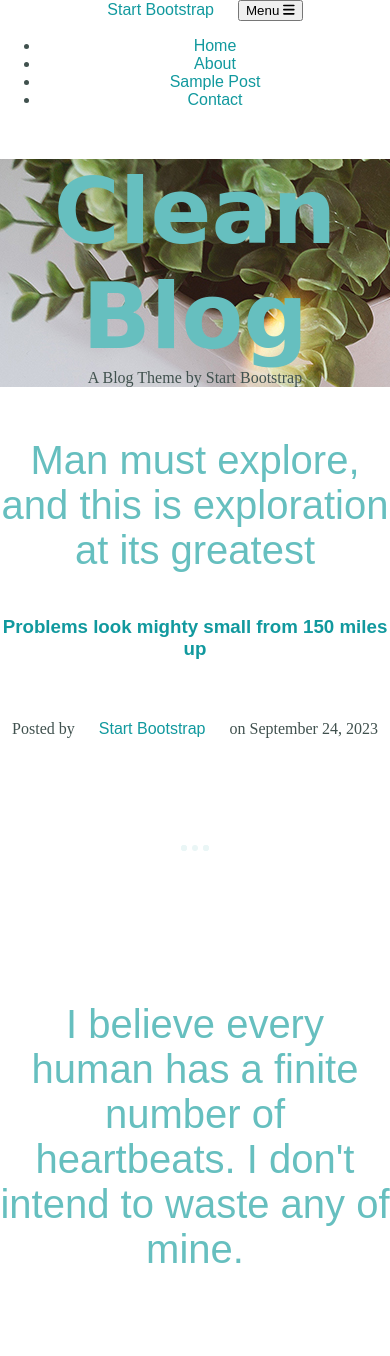
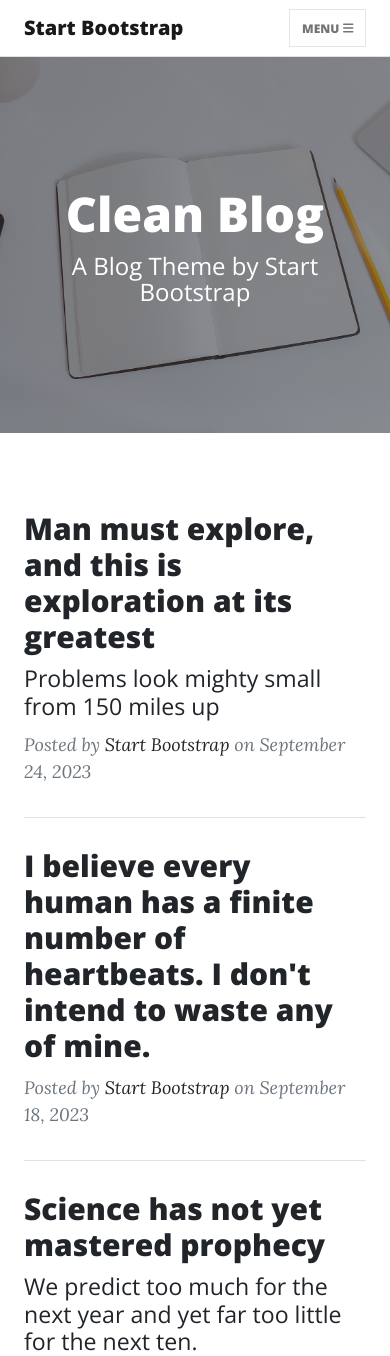
Before and after one commit to Sid72020123/Learn-Python---Udemy, a Flask app: page / in a window 390 px wide. Shown: the top 1356 px of the page. Run offline with Flask 3, Linux system fonts and the light colour scheme; some libraries are stand-ins or nearby versions.

Commit message:
Day 59: Splitting index.html using Jinja templates

```diff
--- a/src/Day 59/templates/header.html
+++ b/src/Day 59/templates/header.html
@@ -0,0 +1,55 @@
+<!doctype html>
+<html lang="en">
+    <head>
+        <meta charset="utf-8" />
+        <meta name="viewport" content="width=device-width, initial-scale=1, shrink-to-fit=no" />
+        <meta name="description" content="" />
+        <meta name="author" content="" />
+        <title>Clean Blog - Start Bootstrap Theme</title>
+        <link rel="icon" type="image/x-icon" href="assets/favicon.ico" />
+        <!-- Font Awesome icons (free version)-->
+        <script src="https://use.fontawesome.com/releases/v6.3.0/js/all.js" crossorigin="anonymous"></script>
+        <!-- Google fonts-->
+        <link
+            href="https://fonts.googleapis.com/css?family=Lora:400,700,400italic,700italic"
+            rel="stylesheet"
+            type="text/css" />
+        <link
+            href="https://fonts.googleapis.com/css?family=Open+Sans:300italic,400italic,600italic,700italic,800italic,400,300,600,700,800"
+            rel="stylesheet"
+            type="text/css" />
+        <!-- Core theme CSS (includes Bootstrap)-->
+        <link href="{{ url_for('static', filename='css/styles.css') }}" rel="stylesheet" />
+    </head>
+    <body>
+        <!-- Navigation-->
+        <nav class="navbar navbar-expand-lg navbar-light" id="mainNav">
+            <div class="container px-4 px-lg-5">
+                <a class="navbar-brand" href="index.html">Start Bootstrap</a>
+                <button
+                    class="navbar-toggler"
+                    type="button"
+                    data-bs-toggle="collapse"
+                    data-bs-target="#navbarResponsive"
+                    aria-controls="navbarResponsive"
+                    aria-expanded="false"
+                    aria-label="Toggle navigation">
+                    Menu
+                    <i class="fas fa-bars"></i>
+                </button>
+                <div class="collapse navbar-collapse" id="navbarResponsive">
+                    <ul class="navbar-nav ms-auto py-4 py-lg-0">
+                        <li class="nav-item"><a class="nav-link px-lg-3 py-3 py-lg-4" href="index.html">Home</a></li>
+                        <li class="nav-item"><a class="nav-link px-lg-3 py-3 py-lg-4" href="about.html">About</a></li>
+                        <li class="nav-item">
+                            <a class="nav-link px-lg-3 py-3 py-lg-4" href="post.html">Sample Post</a>
+                        </li>
+                        <li class="nav-item">
+                            <a class="nav-link px-lg-3 py-3 py-lg-4" href="contact.html">Contact</a>
+                        </li>
+                    </ul>
+                </div>
+            </div>
+        </nav>
+    </body>
+</html>
--- a/src/Day 59/templates/index.html
+++ b/src/Day 59/templates/index.html
@@ -1,41 +1,6 @@
-<!DOCTYPE html>
-<html lang="en">
-    <head>
-        <meta charset="utf-8" />
-        <meta name="viewport" content="width=device-width, initial-scale=1, shrink-to-fit=no" />
-        <meta name="description" content="" />
-        <meta name="author" content="" />
-        <title>Clean Blog - Start Bootstrap Theme</title>
-        <link rel="icon" type="image/x-icon" href="assets/favicon.ico" />
-        <!-- Font Awesome icons (free version)-->
-        <script src="https://use.fontawesome.com/releases/v6.3.0/js/all.js" crossorigin="anonymous"></script>
-        <!-- Google fonts-->
-        <link href="https://fonts.googleapis.com/css?family=Lora:400,700,400italic,700italic" rel="stylesheet" type="text/css" />
-        <link href="https://fonts.googleapis.com/css?family=Open+Sans:300italic,400italic,600italic,700italic,800italic,400,300,600,700,800" rel="stylesheet" type="text/css" />
-        <!-- Core theme CSS (includes Bootstrap)-->
-        <link href="css/styles.css" rel="stylesheet" />
-    </head>
-    <body>
-        <!-- Navigation-->
-        <nav class="navbar navbar-expand-lg navbar-light" id="mainNav">
-            <div class="container px-4 px-lg-5">
-                <a class="navbar-brand" href="index.html">Start Bootstrap</a>
-                <button class="navbar-toggler" type="button" data-bs-toggle="collapse" data-bs-target="#navbarResponsive" aria-controls="navbarResponsive" aria-expanded="false" aria-label="Toggle navigation">
-                    Menu
-                    <i class="fas fa-bars"></i>
-                </button>
-                <div class="collapse navbar-collapse" id="navbarResponsive">
-                    <ul class="navbar-nav ms-auto py-4 py-lg-0">
-                        <li class="nav-item"><a class="nav-link px-lg-3 py-3 py-lg-4" href="index.html">Home</a></li>
-                        <li class="nav-item"><a class="nav-link px-lg-3 py-3 py-lg-4" href="about.html">About</a></li>
-                        <li class="nav-item"><a class="nav-link px-lg-3 py-3 py-lg-4" href="post.html">Sample Post</a></li>
-                        <li class="nav-item"><a class="nav-link px-lg-3 py-3 py-lg-4" href="contact.html">Contact</a></li>
-                    </ul>
-                </div>
-            </div>
-        </nav>
+{% include 'header.html' %}
 <!-- Page Header-->
-        <header class="masthead" style="background-image: url('assets/img/home-bg.jpg')">
+<header class="masthead" style="background-image: url('{{ url_for('static', filename='assets/img/home-bg.jpg') }}')">
     <div class="container position-relative px-4 px-lg-5">
         <div class="row gx-4 gx-lg-5 justify-content-center">
             <div class="col-md-10 col-lg-8 col-xl-7">
@@ -67,7 +32,11 @@
             <hr class="my-4" />
             <!-- Post preview-->
             <div class="post-preview">
-                        <a href="post.html"><h2 class="post-title">I believe every human has a finite number of heartbeats. I don't intend to waste any of mine.</h2></a>
+                <a href="post.html"
+                    ><h2 class="post-title">
+                        I believe every human has a finite number of heartbeats. I don't intend to waste any of mine.
+                    </h2></a
+                >
                 <p class="post-meta">
                     Posted by
                     <a href="#!">Start Bootstrap</a>
@@ -80,7 +49,9 @@
             <div class="post-preview">
                 <a href="post.html">
                     <h2 class="post-title">Science has not yet mastered prophecy</h2>
-                            <h3 class="post-subtitle">We predict too much for the next year and yet far too little for the next ten.</h3>
+                    <h3 class="post-subtitle">
+                        We predict too much for the next year and yet far too little for the next ten.
+                    </h3>
                 </a>
                 <p class="post-meta">
                     Posted by
@@ -94,7 +65,9 @@
             <div class="post-preview">
                 <a href="post.html">
                     <h2 class="post-title">Failure is not an option</h2>
-                            <h3 class="post-subtitle">Many say exploration is part of our destiny, but it’s actually our duty to future generations.</h3>
+                    <h3 class="post-subtitle">
+                        Many say exploration is part of our destiny, but it’s actually our duty to future generations.
+                    </h3>
                 </a>
                 <p class="post-meta">
                     Posted by
@@ -105,49 +78,11 @@
             <!-- Divider-->
             <hr class="my-4" />
             <!-- Pager-->
-                    <div class="d-flex justify-content-end mb-4"><a class="btn btn-primary text-uppercase" href="#!">Older Posts →</a></div>
+            <div class="d-flex justify-content-end mb-4">
+                <a class="btn btn-primary text-uppercase" href="#!">Older Posts →</a>
+            </div>
         </div>
     </div>
 </div>
 <!-- Footer-->
-        <footer class="border-top">
-            <div class="container px-4 px-lg-5">
-                <div class="row gx-4 gx-lg-5 justify-content-center">
-                    <div class="col-md-10 col-lg-8 col-xl-7">
-                        <ul class="list-inline text-center">
-                            <li class="list-inline-item">
-                                <a href="#!">
-                                    <span class="fa-stack fa-lg">
-                                        <i class="fas fa-circle fa-stack-2x"></i>
-                                        <i class="fab fa-twitter fa-stack-1x fa-inverse"></i>
-                                    </span>
-                                </a>
-                            </li>
-                            <li class="list-inline-item">
-                                <a href="#!">
-                                    <span class="fa-stack fa-lg">
-                                        <i class="fas fa-circle fa-stack-2x"></i>
-                                        <i class="fab fa-facebook-f fa-stack-1x fa-inverse"></i>
-                                    </span>
-                                </a>
-                            </li>
-                            <li class="list-inline-item">
-                                <a href="#!">
-                                    <span class="fa-stack fa-lg">
-                                        <i class="fas fa-circle fa-stack-2x"></i>
-                                        <i class="fab fa-github fa-stack-1x fa-inverse"></i>
-                                    </span>
-                                </a>
-                            </li>
-                        </ul>
-                        <div class="small text-center text-muted fst-italic">Copyright &copy; Your Website 2023</div>
-                    </div>
-                </div>
-            </div>
-        </footer>
-        <!-- Bootstrap core JS-->
-        <script src="https://cdn.jsdelivr.net/npm/bootstrap@5.2.3/dist/js/bootstrap.bundle.min.js"></script>
-        <!-- Core theme JS-->
-        <script src="js/scripts.js"></script>
-    </body>
-</html>
+{% include 'footer.html' %}
```
Also changed, not shown: src/Day 59/templates/footer.html (+41 -0 lines). Lines whose indentation alone changed are shown as unchanged.
